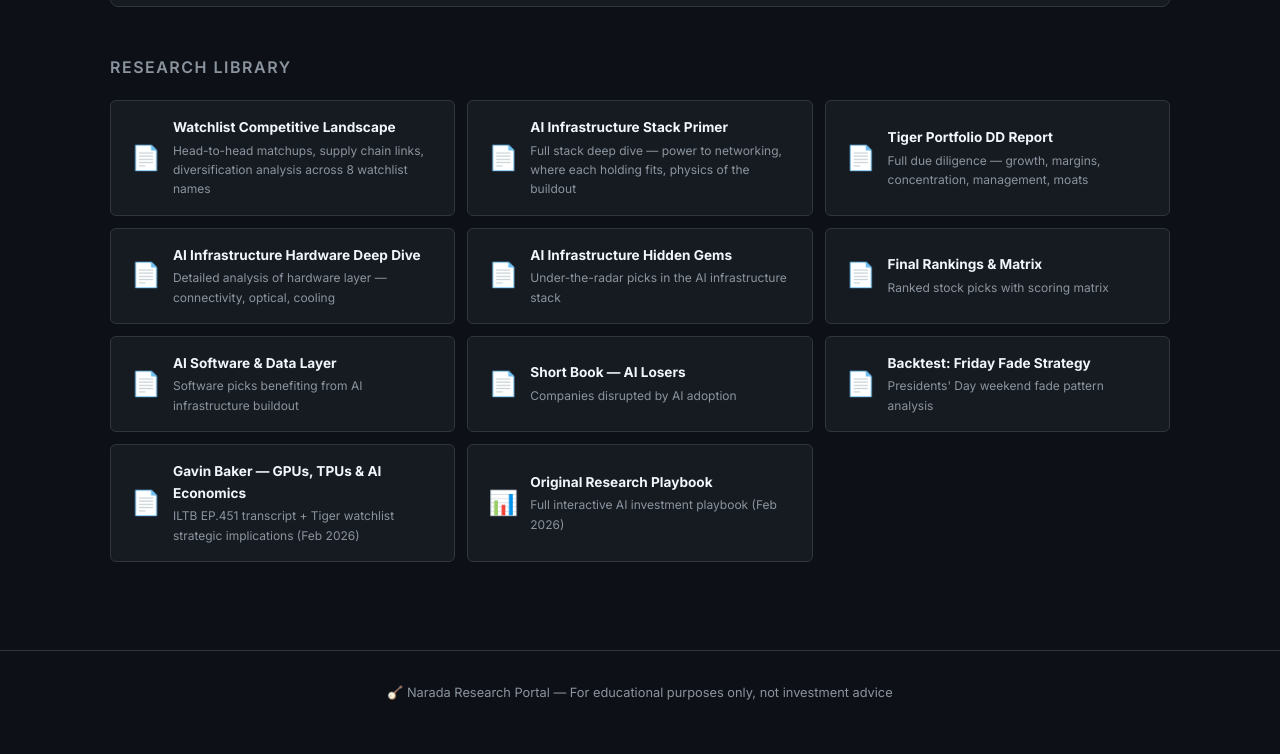
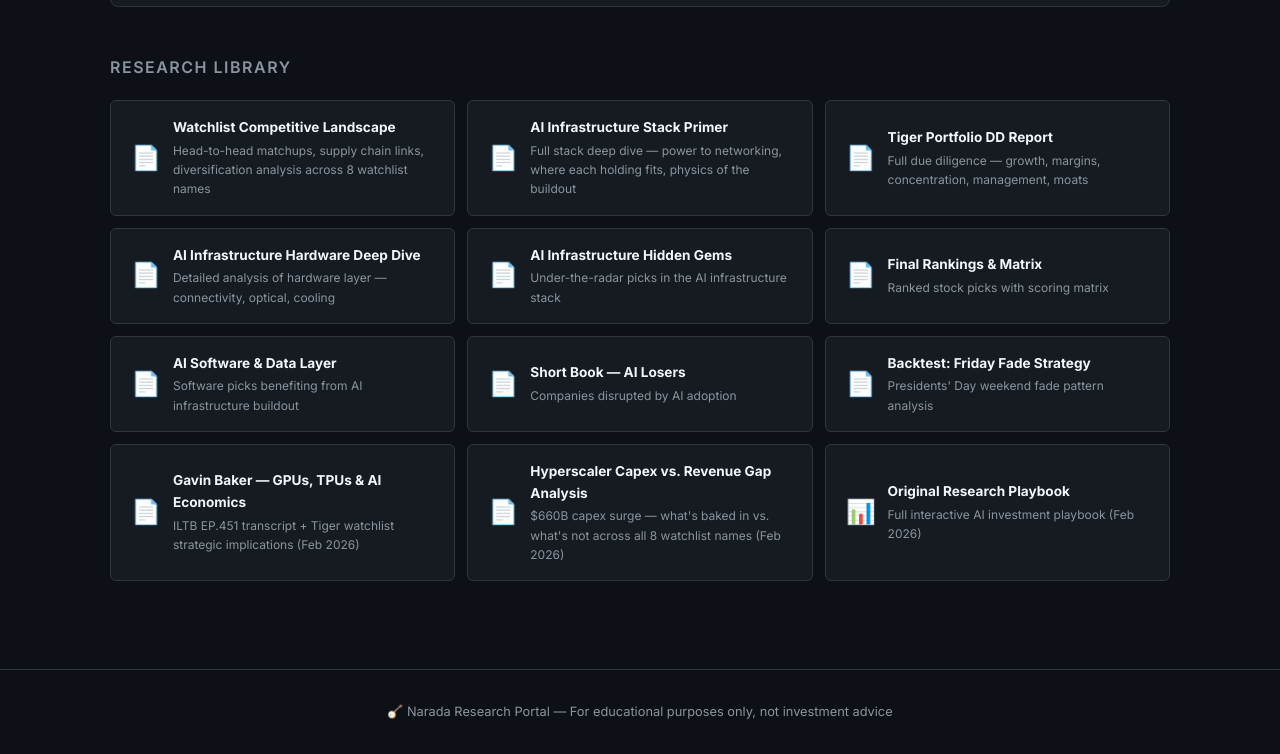
Before and after one commit to NaradaVeena/tiger-trading, a website: page research/index.html in a window 1280 px wide. Shown: the part 1144-1898 px from the top of the page. Drawn offline with Linux system fonts and the light colour scheme.

Commit message:
Add hyperscaler capex vs revenue gap analysis PDF to research library

```diff
--- a/research/index.html
+++ b/research/index.html
@@ -315,6 +315,14 @@
                 </div>
             </a>
 
+            <a href="./Capex_vs_Revenue_Gap_Analysis_Tiger_Portfolio_Feb2026.pdf" class="file-card" target="_blank">
+                <span class="file-icon">📄</span>
+                <div class="file-info">
+                    <h4>Hyperscaler Capex vs. Revenue Gap Analysis</h4>
+                    <p>$660B capex surge — what's baked in vs. what's not across all 8 watchlist names (Feb 2026)</p>
+                </div>
+            </a>
+
             <a href="./original-research.html" class="file-card">
                 <span class="file-icon">📊</span>
                 <div class="file-info">
```
Also changed, not shown: 1 other file.
